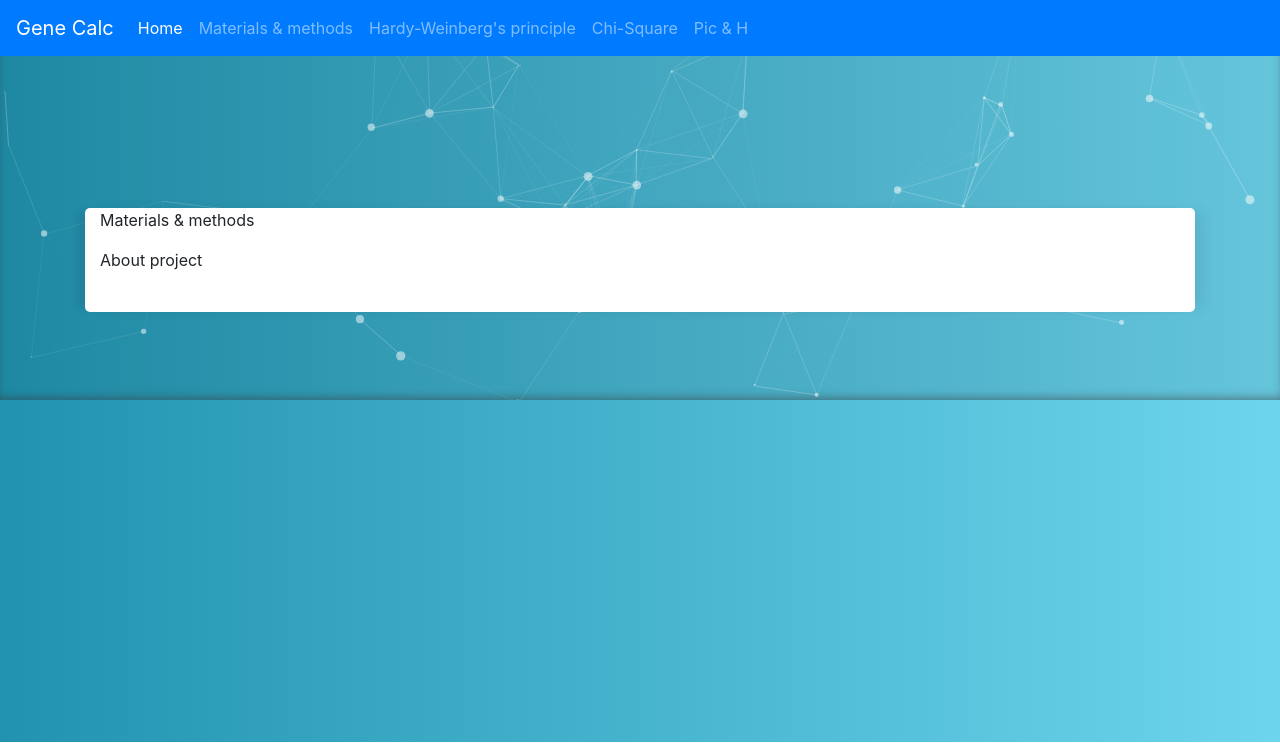
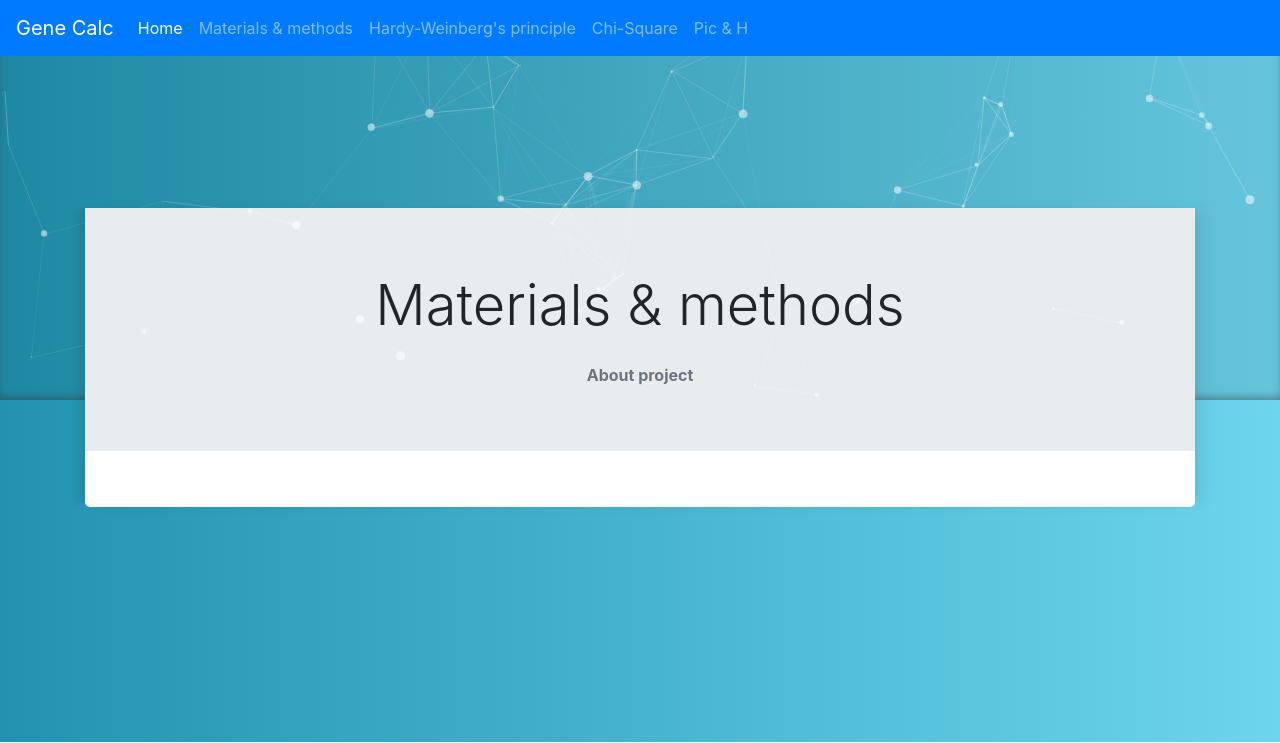
Before and after one commit to szymon6927/bio-gen-calc, a Flask app: page /about in a window 1280 px wide. Shown: the top 743 px of the page. Run offline with Flask 2, Linux system fonts and the light colour scheme; parts of the project's set-up code (start-up, migrations or seed data) failed here and were passed over; some libraries are stand-ins or nearby versions.

Commit message:
change title view in materials-methods page

```diff
--- a/app/templates/about/index.html
+++ b/app/templates/about/index.html
@@ -4,7 +4,13 @@
 {% block title %}About{% endblock %}
 {% block body %}
   <div class="wrapper">
-    <p>{{ title }}</p>
-    <p>About project</p>
+    <div class="jumbotron jumbotron-fluid">
+      <div class="container">
+        <h1 class="display-4 text-center">{{ title }}</h1>
+        <p class="text-muted font-weight-bold text-center pt-3 mb-0">
+          About project
+        </p>
+      </div>
+    </div>
   </div>
 {% endblock %}
```
